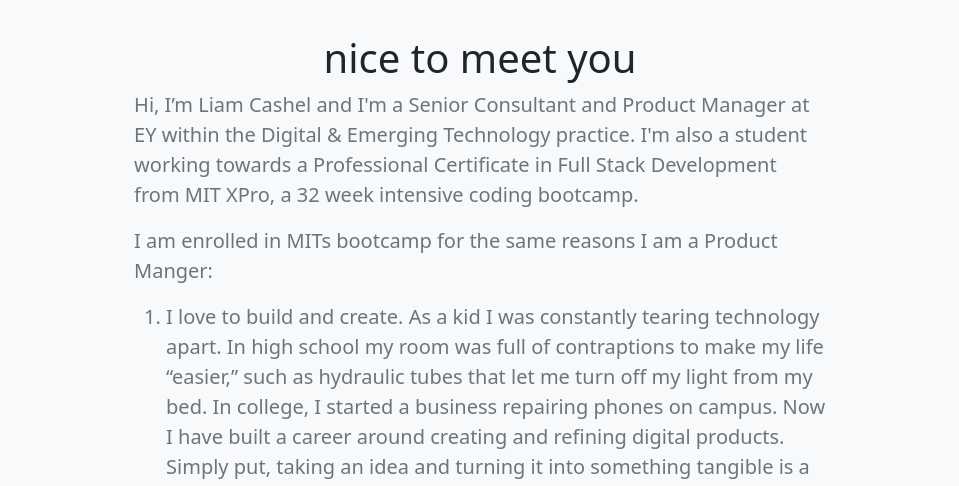
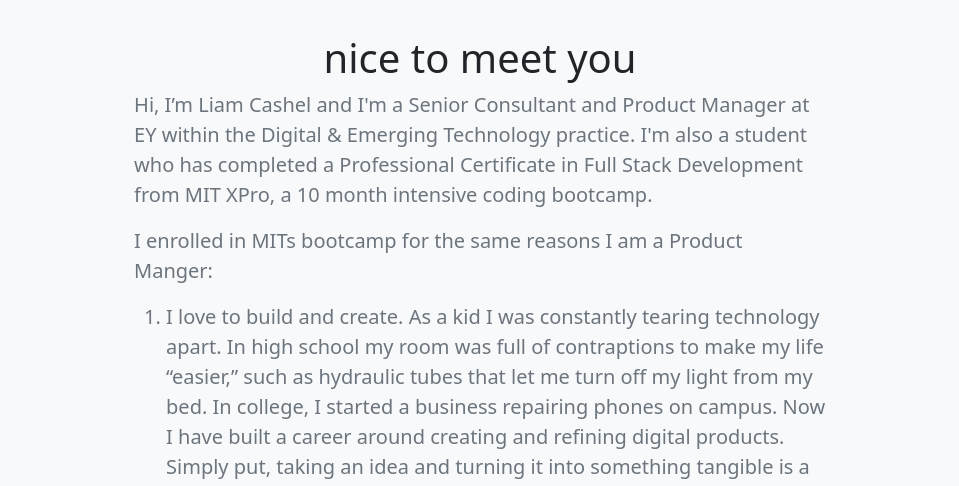
Before and after one commit to rockgard3n/rockgard3n.github.io, a plain HTML site: page index.html in a window 1280 px wide. Shown: the part 694-1180 px from the top of the page, without its empty margins (160-1119 px from the left). Drawn offline with nearby package versions, Linux system fonts and the light colour scheme.

Commit message:
Update index.html

```diff
--- a/index.html
+++ b/index.html
@@ -100,11 +100,11 @@
         </div>
 
         <div class="col-lg-7 col-md-8 mx-auto">
-            <p class="lead text-muted">Hi, I’m Liam Cashel and I'm a Senior Consultant and Product Manager at EY within the Digital & Emerging Technology practice. I'm also a student working towards a Professional Certificate in Full Stack Development from MIT XPro, a 32 week intensive coding bootcamp.
+            <p class="lead text-muted">Hi, I’m Liam Cashel and I'm a Senior Consultant and Product Manager at EY within the Digital & Emerging Technology practice. I'm also a student who has completed a Professional Certificate in Full Stack Development from MIT XPro, a 10 month intensive coding bootcamp.
 
             </p>
             <p class ="lead text-muted">
-              I am enrolled in MITs bootcamp for the same reasons I am a Product Manger:
+              I enrolled in MITs bootcamp for the same reasons I am a Product Manger:
               <ol class="lead text-muted">
                 <li>
                   I love to build and create. As a kid I was constantly tearing technology apart. In high school my room was full of contraptions to make my life “easier,” such as hydraulic tubes that let me turn off my light from my bed. In college, I started a business repairing phones on campus. Now I have built a career around creating and refining digital products. Simply put, taking an idea and turning it into something tangible is a passion of mine.
```
